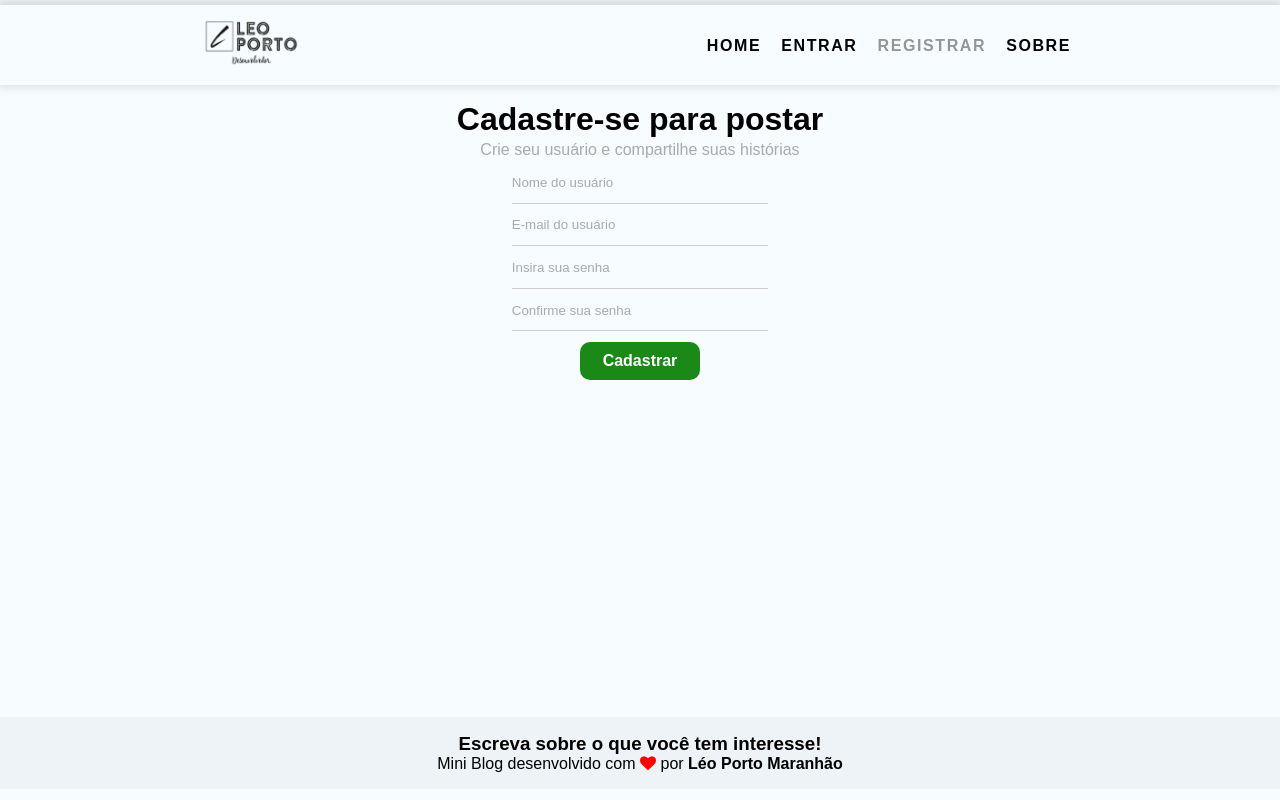
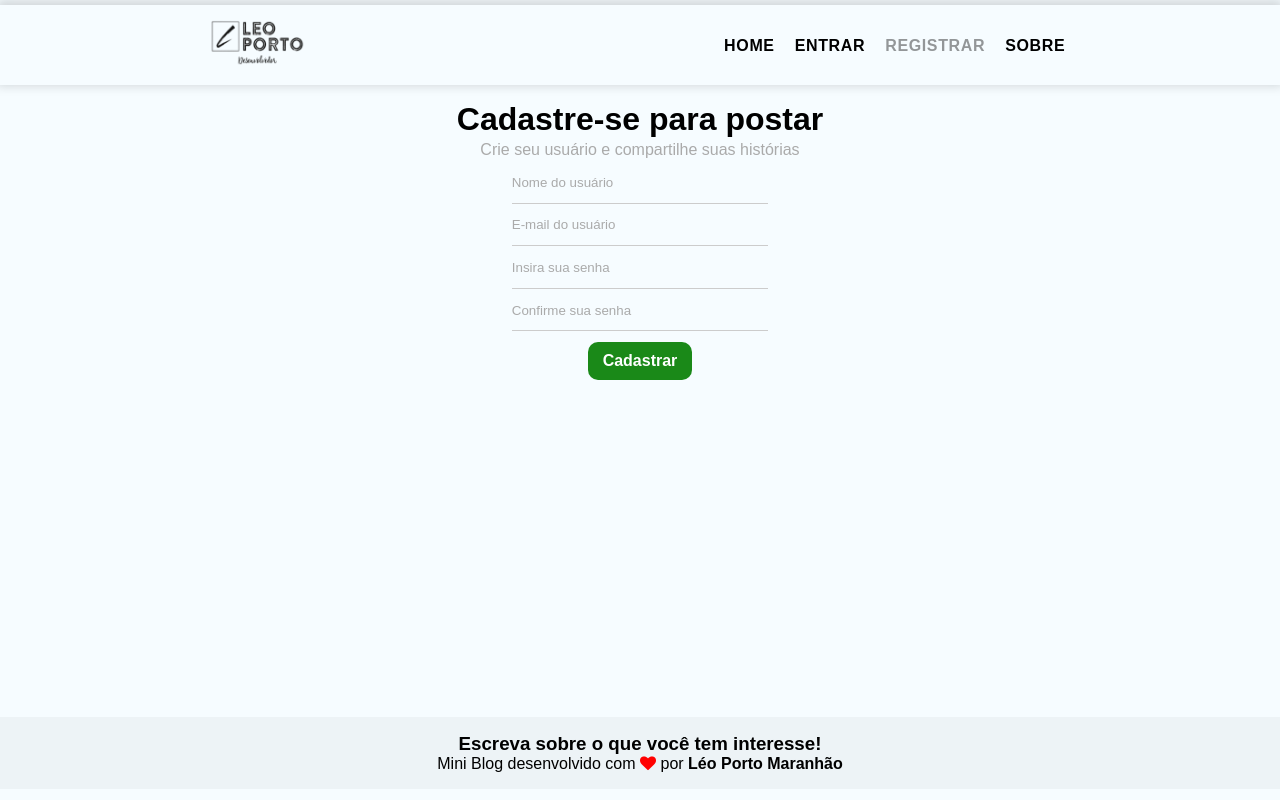
Before and after one commit to LeozinhoPortoM/react-miniblog, a React (Create React App) app: page /register in a window 1280 px wide. Built offline with nearby package versions, Linux system fonts and the light colour scheme; no server answers; the HTML template or start-up script is replaced by a standard one.

Commit message:
adjusting

```diff
--- a/src/components/Navbar/style.css
+++ b/src/components/Navbar/style.css
@@ -6,7 +6,7 @@ nav {
   box-shadow: rgba(0,0,0, .15) 0px -2px 10px 3px;
   font-size: 1.2rem;
   text-transform: uppercase;
-  letter-spacing: 0.1rem;
+  letter-spacing: 0.04rem;
   font-weight: bold;
   margin: 5px 0;
   padding: 5px 0;
--- a/src/index.css
+++ b/src/index.css
@@ -62,7 +62,7 @@ textarea {
   text-align: center;
   cursor: pointer;
   border-radius: 10px;
-  width: 120px;
+  /* width: 120px; */
   font-weight: bold;
   border: none;
   padding: 10px 15px;
```
